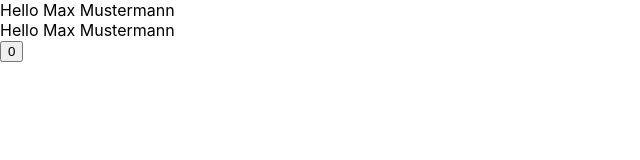
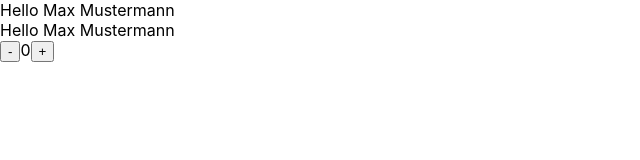
Before and after one commit to workshops-de/reactjs-workshop, a React (Create React App) app: page / in a window 1280 px wide. Shown: the top 160 px of the page, without its empty margins (0-640 px from the left). Built offline with nearby package versions, Linux system fonts and the light colour scheme.

Commit message:
Exercise 5 Bonus done

```diff
--- a/src/components/Counter.js
+++ b/src/components/Counter.js
@@ -11,11 +11,18 @@ class Counter extends Component {
     this.setState({ count: newCount });
   }
 
+  decrementCount() {
+    const newCount = this.state.count - 1;
+    this.setState({ count: newCount });
+  }
+
   render() {
     return (
-      <button onClick={this.incrementCount.bind(this)}>
+      <div>
+        <button onClick={this.decrementCount.bind(this)}>-</button>
         {this.state.count}
-      </button>
+        <button onClick={this.incrementCount.bind(this)}>+</button>
+      </div>
     );
   }
 }
```
